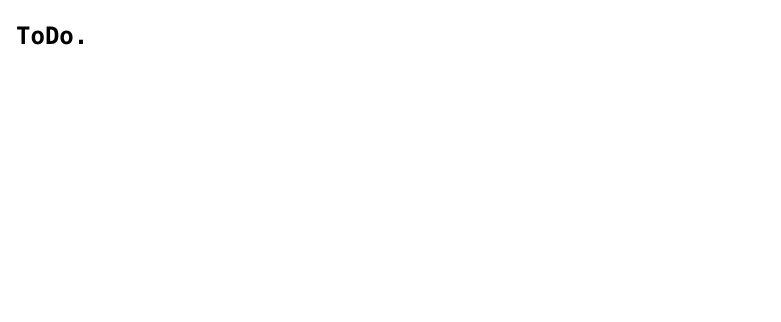
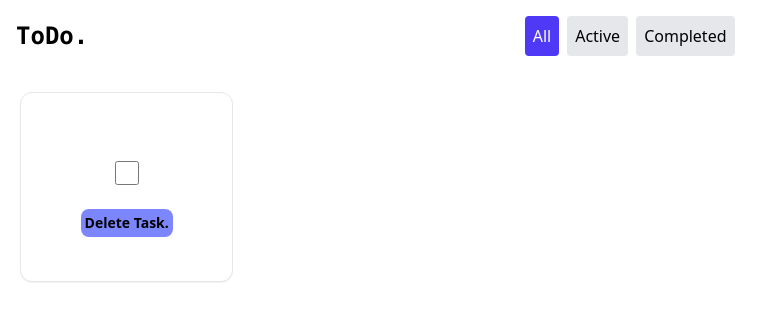
Before and after one commit to nexxus314/Todo-list-app, a React (Vite) app: page / in a window 1280 px wide. Shown: the top 322 px of the page, without its empty margins (0-781 px from the left). Built offline with nearby package versions, Linux system fonts and the light colour scheme.

Commit message:
added delete and edit options for tasks as well as filters for pending and completed tasks

```diff
--- a/src/components/NewTask.jsx
+++ b/src/components/NewTask.jsx
@@ -21,11 +21,7 @@ const NewTask = ({addTask,onClose}) => {
       taskname:newTask.taskname,
       taskinfo:newTask.taskinfo,
       completed:false,
-
-
     };
-
-
 
     addTask(taskObject);
 
--- a/src/components/TaskInput.jsx
+++ b/src/components/TaskInput.jsx
@@ -1,7 +1,7 @@
 import React from "react";
 import Cards from "./Cards";
 
-const TaskInput = ({tasks}) => {
+const TaskInput = ({tasks,toggleTaskCompletion,deleteTask}) => {
   return (
     <>
     <div className="flex flex-row">
@@ -9,19 +9,23 @@ const TaskInput = ({tasks}) => {
 
          <Cards key={task.id}>
       <div className="flex flex-col text-center items-center gap-3 p-3">
-        <h3 class="text-lg font-bold text-gray-800 font-mono">{task.taskname}</h3>
-        <p class=" text-xs font-mono font-medium uppercase text-gray-500 ">
+        <h3 className={`text-lg font-bold text-gray-800 ${
+                task.completed ? "line-through text-gray-400" : "text-gray-800"
+              }`}>{task.taskname}</h3>
+        <p className={` text-xs font-medium uppercase text-gray-500 ${ task.completed ? "line-through text-gray-400" : "text-gray-500"
+              }`}>
            {task.taskinfo}
         </p>
-        <input type="checkbox" className="w-6 h-6" />
+        <input type="checkbox" className="w-6 h-6"
+        checked={task.completed}
+              onChange={() => toggleTaskCompletion(task.id)} />
+        <button onClick={()=>deleteTask(task.id)} className="text-sm font-bold mt-3 bg-indigo-400 p-1 rounded-lg hover:bg-indigo-600">Delete Task.</button>
+
       </div>
-    </Cards>
 
 
-
+    </Cards>
       ))}
-
-
     </div>
 
     </>
--- a/src/components/TaskManager.jsx
+++ b/src/components/TaskManager.jsx
@@ -1,27 +1,69 @@
 import NewTask from "./NewTask";
 import TaskInput from "./TaskInput";
 import TodoHeader from "./TodoHeader";
-import { useState } from "react";
+import { useEffect, useState } from "react";
 
-import React from 'react'
+import React from "react";
 
 const TaskManager = () => {
-    const[showNewTask,setShowNewTask]=useState(false);
+  let savedTasks = [];
+  try {
+    const stored = localStorage.getItem("tasks");
+    savedTasks = stored ? JSON.parse(stored) : [];
+  } catch (error) {
+    console.error("Error parsing localStorage data:", error);
+    savedTasks = [];
+  }
+  const [tasks, setTasks] = useState([savedTasks]);
+  const [showNewTask, setShowNewTask] = useState(false);
+  //used to hide the newtask form so that it doesnt stay there
+  const [filter, setFilter] = useState("all");
 
+  const filteredTasks = tasks.filter((task) => {
+    if (filter == "active") return task.completed;
+    if (filter == "completed") return !task.completed;
+    return true;
+  });
 
-    const [tasks,setTasks]=useState([]);
+  const addTask = (task) => {
+    setTasks((prev) => [...prev, task]);
+  };
+  //uses the prev callback function and makes a new array using ... and then spreads the previous prev values and then adds the new task at the end of the newly created array
+  const toggleTaskCompletion = (id) => {
+    setTasks(
+      (prevTasks) =>
+        prevTasks.map((task) =>
+          task.id === id ? { ...task, completed: !task.completed } : task
+        )
+      //maps or loops throught the available tasks and then if the task id mathces, it would flip its value
+    );
+  };
+  const deleteTask = (id) => {
+    setTasks((prevTasks) => prevTasks.filter((task) => task.id !== id));
+  };
+  //filters the task using id and then removes it from the current array of tasks
 
-    const addTask = (task) => {
-        setTasks(prev=>[...prev,task])
-    }
+  useEffect(() => {
+    localStorage.setItem("tasks", JSON.stringify(tasks));
+  }, [tasks]);
+
   return (
     <>
-     <TodoHeader onNewTaskClick={()=>setShowNewTask((prev)=>!prev)}/>
-    {showNewTask &&<NewTask  addTask={addTask} onClose={()=>setShowNewTask(false)} />}
-    <TaskInput tasks={tasks} />
+      <TodoHeader
+        onNewTaskClick={() => setShowNewTask((prev) => !prev)}
+        setFilter={setFilter}
+        currentFilter={filter}
+      />
+      {showNewTask && (
+        <NewTask addTask={addTask} onClose={() => setShowNewTask(false)} />
+      )}
+      <TaskInput
+        tasks={filteredTasks}
+        toggleTaskCompletion={toggleTaskCompletion}
+        deleteTask={deleteTask}
+      />
+    </>
+  );
+};
 
-    </>
-  )
-}
-
-export default TaskManager
+export default TaskManager;
--- a/src/components/TodoHeader.jsx
+++ b/src/components/TodoHeader.jsx
@@ -1,6 +1,6 @@
 import React from 'react'
 
-const TodoHeader = ({onNewTaskClick}) => {
+const TodoHeader = ({setFilter,onNewTaskClick,currentFilter}) => {
   return (
     <>
 
@@ -12,15 +12,51 @@ const TodoHeader = ({onNewTaskClick}) => {
           ToDo.</span>
 
 
-    <div className="hidden w-full md:block md:w-auto" id="navbar-default">
+    {/* Filter buttons */}
+        <div className="flex gap-2">
+          <button
+            onClick={() => setFilter("all")}
+            className={`p-2 rounded ${
+              currentFilter === "all"
+                ? "bg-indigo-600 text-white"
+                : "bg-gray-200 text-black"
+            }`}
+          >
+            All
+          </button>
+
+          <button
+            onClick={() => setFilter("active")}
+            className={`p-2 rounded ${
+              currentFilter === "active"
+                ? "bg-indigo-600 text-white"
+                : "bg-gray-200 text-black"
+            }`}
+          >
+            Active
+          </button>
+
+          <button
+            onClick={() => setFilter("completed")}
+            className={`p-2 rounded ${
+              currentFilter === "completed"
+                ? "bg-indigo-600 text-white"
+                : "bg-gray-200 text-black"
+            }`}
+          >
+            Completed
+          </button>
+        </div>
+
+
 
         <button onClick={onNewTaskClick}  className='text-white font-mono p-2 rounded-lg hover:shadow 2x1 hover:bg-indigo-500'
         >
 
-          <img src="" alt="" />New Task</button>
+          New Task</button>
 
       </div>
-    </div>
+
 
 </nav>
 
--- a/src/index.css
+++ b/src/index.css
@@ -1 +1,4 @@
 @import "tailwindcss";
+
+@import url('https://fonts.googleapis.com/css2?family=Poppins:ital,wght@0,100;0,200;0,300;0,400;0,500;0,600;0,700;0,800;0,900;1,100;1,200;1,300;1,400;1,500;1,600;1,700;1,800;1,900&family=Quicksand:wght@300..700&display=swap');
+@theme {  --font-roboto: "Roboto", sans-serif; }
```
